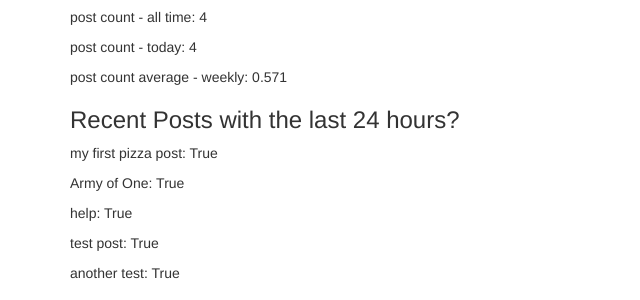
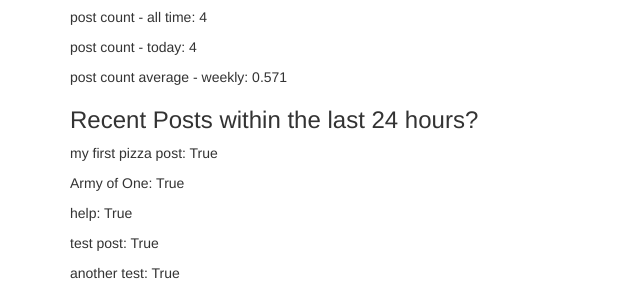
Before and after one commit to tdhuynh/reddit_remake, a Django app: page / in a window 1280 px wide. Shown: the part 213-513 px from the top of the page, without its empty margins (0-640 px from the left). Run offline with Django 3.2, Linux system fonts and the light colour scheme; data comes from the database, SQL or seed files in the repository; some libraries are stand-ins or nearby versions.

Commit message:
fixed typo

```diff
--- a/templates/index.html
+++ b/templates/index.html
@@ -26,7 +26,7 @@
                 </p>
             {% endfor %}
 
-            <h3>Recent Posts with the last 24 hours?</h3>
+            <h3>Recent Posts within the last 24 hours?</h3>
             {% for post in all_post %}
                 <p>
                 {{ post.title }}: {{ post.is_recent }}
```
